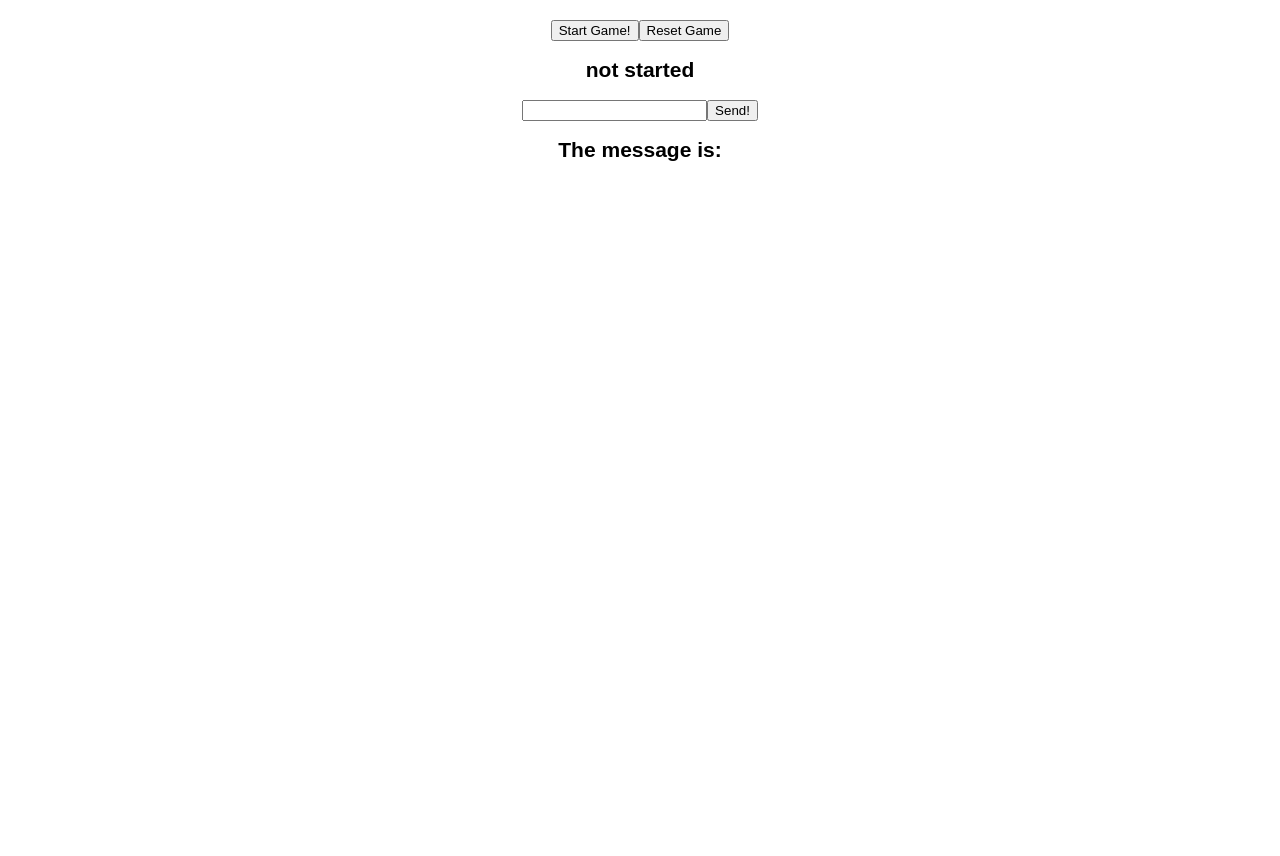
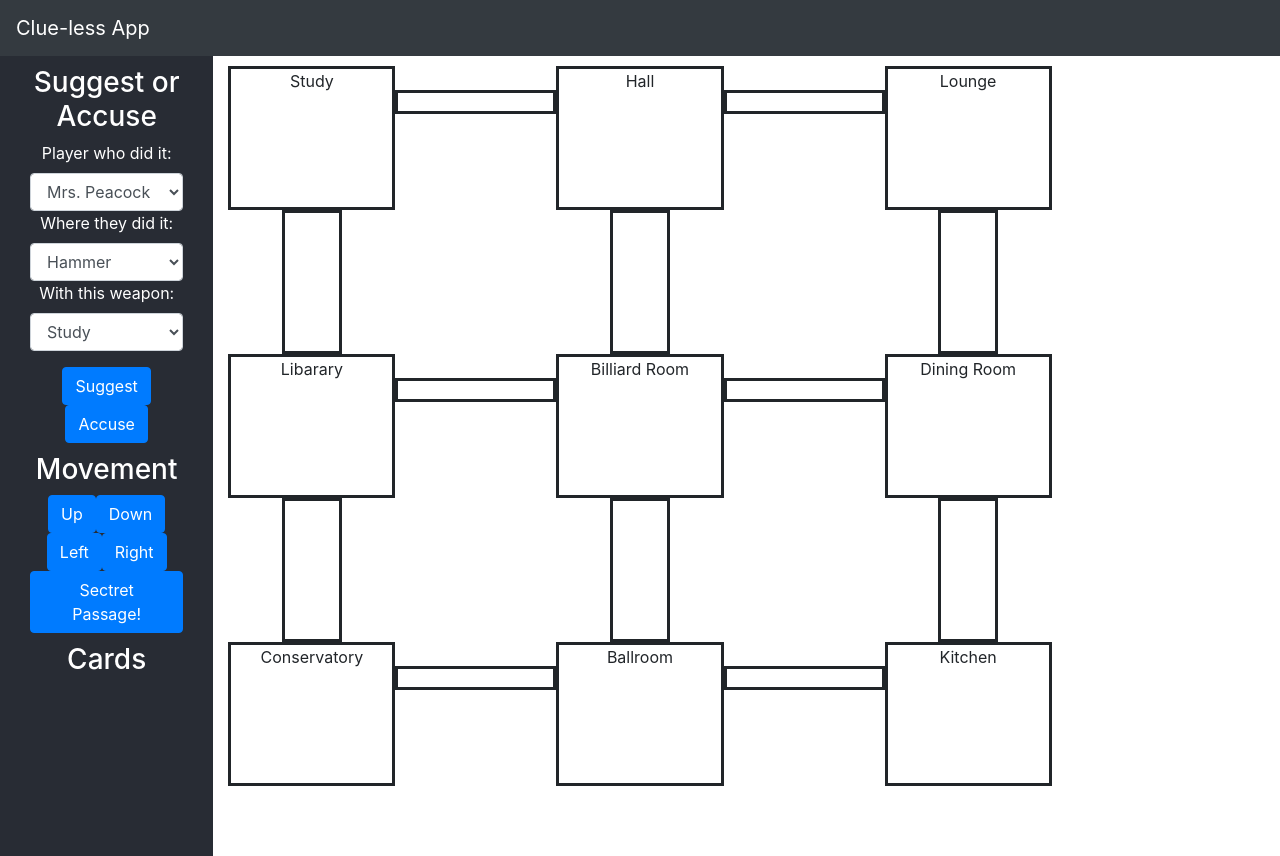
Before and after one commit to chammond3/clueless-frontend, a React (Create React App) app: page / in a window 1280 px wide. Before the commit the page ends 800 px from the top, so only its background shows below. Built offline with nearby package versions, Linux system fonts and the light colour scheme; no server answers.

Commit message:
setup UI

```diff
--- a/package.json
+++ b/package.json
@@ -6,8 +6,10 @@
     "@testing-library/jest-dom": "^5.11.9",
     "@testing-library/react": "^11.2.5",
     "@testing-library/user-event": "^12.8.0",
+    "bootstrap": "^4.6.0",
     "monk": "^7.3.3",
     "react": "^17.0.1",
+    "react-bootstrap": "^1.5.2",
     "react-dom": "^17.0.1",
     "react-scripts": "4.0.3",
     "socket.io": "^3.1.2",
--- a/public/index.html
+++ b/public/index.html
@@ -24,7 +24,7 @@
       work correctly both with client-side routing and a non-root public URL.
       Learn how to configure a non-root public URL by running `npm run build`.
     -->
-    <title>React App</title>
+    <title>Clue-less</title>
   </head>
   <body>
     <noscript>You need to enable JavaScript to run this app.</noscript>
--- a/src/App.css
+++ b/src/App.css
@@ -1,3 +1,29 @@
+.Top-padding {
+  padding-top: 10px;
+}
+
+.Board-room {
+  border-style: solid;
+}
+
+.Board-row {
+  height: 18vh;
+}
+
+.Board-hallway-vertical-border {
+  border-style: solid;
+}
+
+
+.Board-hallway-horizontal {
+  height: 3vmin;
+}
+
+.Board-hallway-horizontal-border {
+  border-style: solid;
+  height: 3vmin;
+}
+
 .App {
   text-align: center;
 }
@@ -15,13 +41,12 @@
 
 .App-header {
   background-color: #282c34;
+  width: 150px;
   min-height: 100vh;
   display: flex;
-  flex-direction: column;
-  align-items: center;
   justify-content: center;
-  font-size: calc(10px + 2vmin);
   color: white;
+
 }
 
 .App-link {
--- a/src/App.js
+++ b/src/App.js
@@ -1,12 +1,31 @@
 import './App.css';
 import { Component } from 'react';
 import Home from './main/Home'
+import 'bootstrap/dist/css/bootstrap.min.css';
+import Navbar from 'react-bootstrap/Navbar';
+import Container from 'react-bootstrap/Container';
+import Row from 'react-bootstrap/Row';
+import Col from 'react-bootstrap/Col';
+import Board from './main/Board';
+import Sidebar from "./main/Sidebar";
 
 class App extends Component {
   render() {
     return (
       <div className = "App">
-        <Home />
+        <Navbar bg="dark" variant="dark">
+          <Navbar.Brand>Clue-less App</Navbar.Brand>
+        </Navbar>
+        <Container fluid>
+          <Row>
+            <Col xs={2} className="App-header">
+              <Sidebar/>
+            </Col>
+            <Col xs={8}>
+              <Board />
+            </Col>
+          </Row>
+        </Container>
       </div>
     );
   }
--- /dev/null
+++ b/src/main/Board.jsx
@@ -0,0 +1,68 @@
+import React, { Component } from "react";
+import Container from 'react-bootstrap/Container';
+import Row from 'react-bootstrap/Row';
+import Col from 'react-bootstrap/Col';
+
+function hallwayHorizontal() {
+    return (
+        <Col>
+        <Row className="Board-hallway-horizontal"></Row>
+        <Row className="Board-hallway-horizontal-border">
+        </Row>
+        <Row className="Board-hallway-horizontal"></Row>
+    </Col>
+    );
+}
+
+function room(name) {
+    return (
+        <Col className="Board-room">
+        { name }
+        </Col>
+    );
+}
+
+function rowRooms(name1, name2, name3) {
+    return (
+        <Row className="Board-row">
+            { room(name1) }
+            { hallwayHorizontal() }
+            { room(name2) }
+            { hallwayHorizontal() }
+            { room(name3) }
+        </Row>
+    );
+}
+
+function rowHallways() {
+
+    return (
+        <Row className="Board-row">
+            <Col/>
+            <Col className="Board-hallway-vertical-border"/>
+            <Col/><Col/><Col/><Col/><Col/>
+            <Col className="Board-hallway-vertical-border"/>
+            <Col/><Col/><Col/><Col/><Col/>
+            <Col className="Board-hallway-vertical-border">
+            </Col>
+            <Col/>
+        </Row>
+    );
+}
+
+class Board extends Component {
+    render() {
+        return (
+            <Container fluid className="Top-padding">
+                { rowRooms("Study", "Hall", "Lounge")}
+                { rowHallways() }
+                { rowRooms("Libarary", "Billiard Room", "Dining Room") }
+                { rowHallways() }
+                { rowRooms("Conservatory", "Ballroom", " Kitchen") }
+            </Container>
+        );
+    }
+
+}
+
+export default Board;
--- /dev/null
+++ b/src/main/Cards.jsx
@@ -0,0 +1,14 @@
+import { Component } from "react";
+import Container from "react-bootstrap/Container"
+
+class Cards extends Component {
+    render() {
+        return (
+            <Container className="Top-padding">
+                <h3>Cards</h3>
+            </Container>
+        );
+    }
+}
+
+export default Cards;
--- a/src/main/Home.jsx
+++ b/src/main/Home.jsx
@@ -1,5 +1,4 @@
 import React, { Component } from "react";
-import { io } from "socket.io-client";
 import openSocket from "socket.io-client";
 
 const ENDPOINT = 'https://clueless-app1.herokuapp.com';
--- /dev/null
+++ b/src/main/MoveButtons.jsx
@@ -0,0 +1,35 @@
+import { Component } from "react";
+import Button from "react-bootstrap/Button";
+import Container from "react-bootstrap/esm/Container";
+import Form from "react-bootstrap/Form"
+
+class MoveButtons extends Component {
+    render () {
+        return (
+            <Container className="Top-padding">
+                <h3>Movement</h3>
+                <Form>
+                    <div>
+                        <Button>
+                            Up
+                        </Button>
+                        <Button>
+                            Down
+                        </Button>
+                        <Button>
+                            Left
+                        </Button>
+                        <Button>
+                            Right
+                        </Button>
+                        <Button>
+                            Sectret Passage!
+                        </Button>
+                    </div>
+                </Form>
+            </Container>
+        );
+    }
+}
+
+export default MoveButtons;
--- /dev/null
+++ b/src/main/Sidebar.jsx
@@ -0,0 +1,27 @@
+import { Component } from "react";
+import Container from "react-bootstrap/Container";
+import Row from "react-bootstrap/Row";
+import SuggestForm from "./SuggestForm";
+import MoveButtons from "./MoveButtons";
+import Cards from "./Cards";
+
+class Sidebar extends Component {
+    render() {
+        return (
+            <Container>
+                <Row>
+                    <SuggestForm/>
+                </Row>
+                <Row>
+                    <MoveButtons/>
+                </Row>
+                <Row>
+                    <Cards/>
+                </Row>
+            </Container>
+        );
+    }
+
+}
+
+export default Sidebar;
--- /dev/null
+++ b/src/main/SuggestForm.jsx
@@ -0,0 +1,63 @@
+import { Component } from "react";
+import Form from "react-bootstrap/Form";
+import Button from "react-bootstrap/Button";
+import Container from "react-bootstrap/esm/Container";
+
+class SuggestForm extends Component {
+    constructor(props) {
+        super(props);
+        this.state = {
+            player: "",
+            room: "",
+            weapon: ""
+        }
+    }
+
+    onPlayerChange = (event) => {
+        this.setState({player: event.target.value})
+    }
+
+    onRoomChange = (event) => {
+        this.setState({player: event.target.value})
+    }
+
+    onWeaponChange = (event) => {
+        this.setState({player: event.target.value})
+    }
+
+    render () {
+        return (
+            <Container className="Top-padding">
+                <h3>Suggest or Accuse</h3>
+                <Form>
+                    <Form.Group controlId="exampleForm.ControlSelect1">
+                        <Form.Label>Player who did it:</Form.Label>
+                        <Form.Control as="select" onChange={this.onPlayerChange}>
+                            <option>Mrs. Peacock</option>
+                            <option>Colonl Mustard</option>
+                        </Form.Control>
+                        <Form.Label>Where they did it:</Form.Label>
+                        <Form.Control as="select" onChange={this.onRoomChange}>
+                            <option>Hammer</option>
+                            <option>Knife</option>
+                        </Form.Control>
+                        <Form.Label>With this weapon:</Form.Label>
+                        <Form.Control as="select" onChange={this.onWeaponChange}>
+                            <option>Study</option>
+                            <option>Library</option>
+                        </Form.Control>
+                    </Form.Group>
+                    <Button>
+                        Suggest
+                    </Button>
+                    <Button>
+                        Accuse
+                    </Button>
+                </Form>
+            </Container>
+        );
+    }
+
+}
+
+export default SuggestForm;
```
Also changed, not shown: 1 other file (tests, documents, lock files or other folders).
